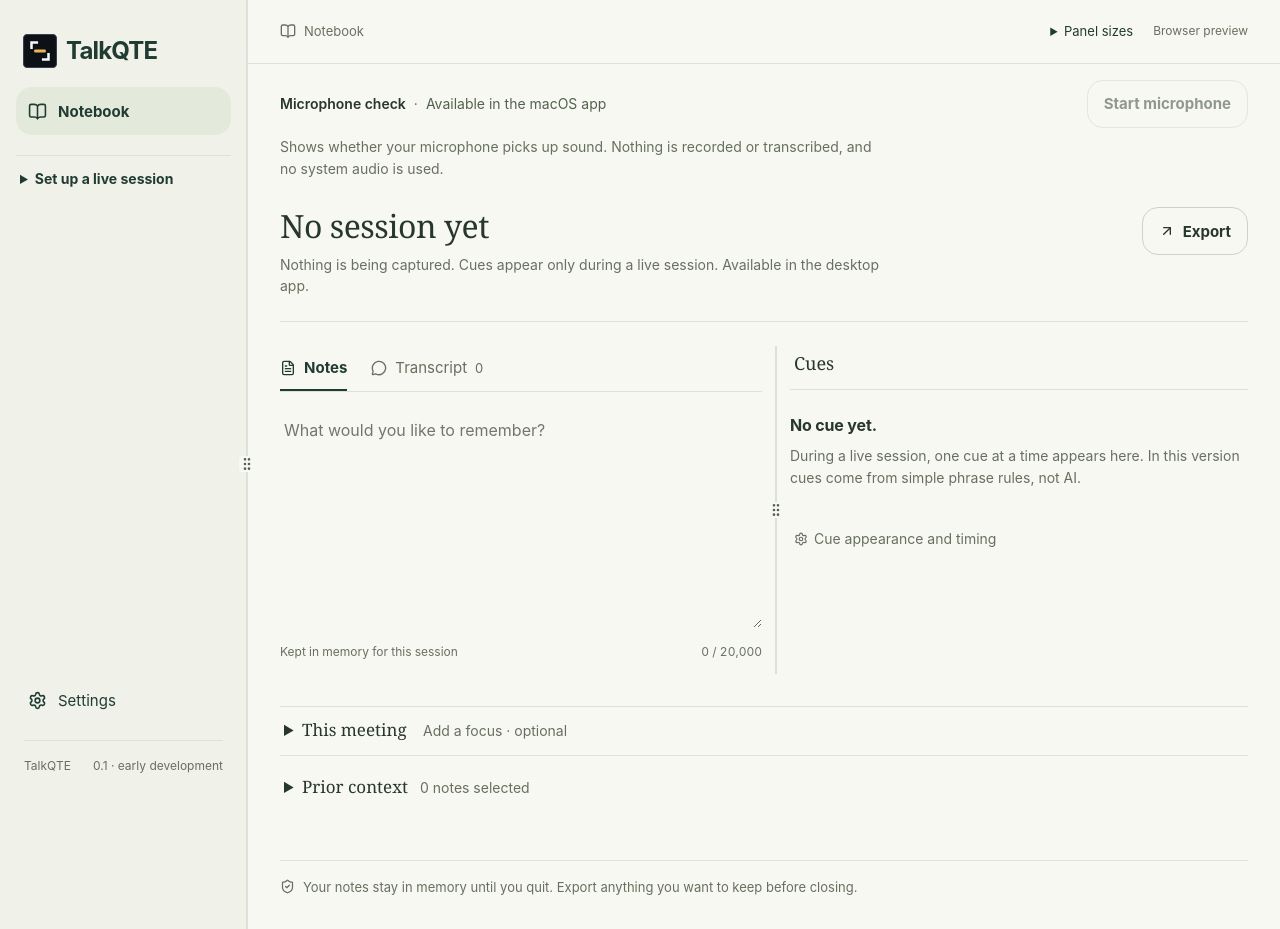
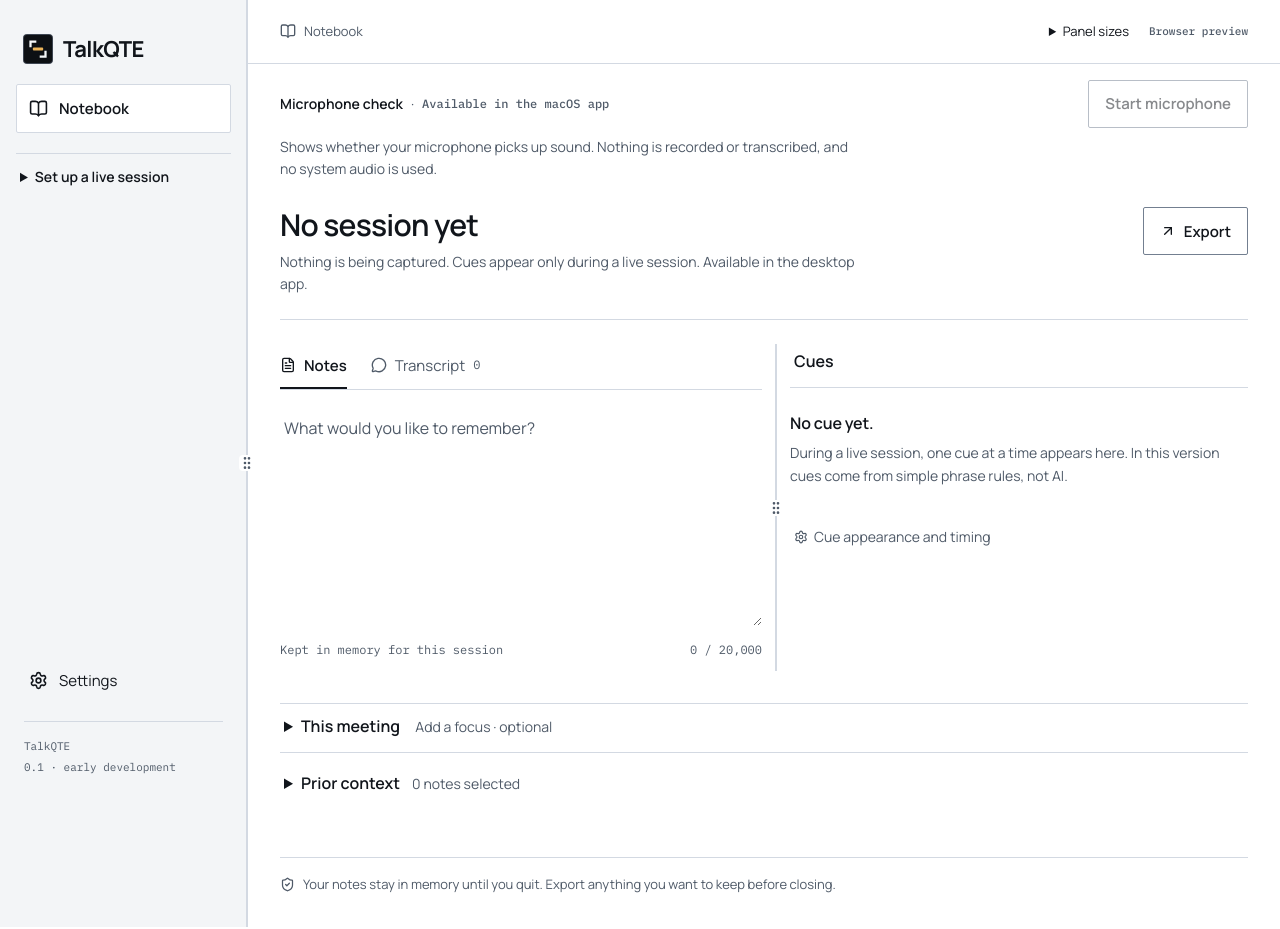
Before and after one commit to connorburgess/talkqte, a React (Vite) app: page / in a window 1280 px wide. Built offline with nearby package versions, Linux system fonts and the light colour scheme.

Commit message:
feat(brand): apply Direction C palette and typography across the app
Signed-off-by: Connor Burgess <76454557+connorburgess@users.noreply.github.com>

```diff
--- a/src/components/context-date.css
+++ b/src/components/context-date.css
@@ -13,7 +13,7 @@
   min-height: 44px;
   margin: 0;
   padding: 8px 12px;
-  border: 1px solid #bfc7b6;
+  border: 1px solid var(--border);
   border-radius: var(--radius-control);
   background: var(--paper);
   color: var(--ink);
--- a/src/components/panels.css
+++ b/src/components/panels.css
@@ -7,7 +7,7 @@
   cursor: col-resize;
   touch-action: none;
   user-select: none;
-  color: #526552;
+  color: var(--muted);
   position: relative;
   z-index: 2;
 }
@@ -19,16 +19,16 @@
   z-index: -1;
 }
 .panel-divider svg {
-  background: var(--paper, #f8f9f2);
+  background: var(--paper);
   border-radius: 4px;
 }
 .panel-divider:hover::before,
 .panel-divider:focus-visible::before,
 .panel-divider.is-dragging::before {
-  background: var(--forest);
+  background: var(--ink);
 }
 .panel-divider:focus-visible {
-  outline: 2px solid var(--forest);
+  outline: 2px solid var(--focus);
   outline-offset: -2px;
 }
 .meeting-list-content {
@@ -38,7 +38,7 @@
   min-height: 0;
   overflow-y: auto;
   scrollbar-width: thin;
-  scrollbar-color: #7b8973 transparent;
+  scrollbar-color: var(--border) transparent;
 }
 .meeting-list-content > * {
   flex-shrink: 0;
@@ -60,14 +60,14 @@
 }
 .layout-controls summary {
   cursor: pointer;
-  color: var(--forest);
+  color: var(--ink);
   padding: 12px 4px;
   min-height: 44px;
 }
 .layout-controls summary:focus-visible {
-  outline: 2px solid var(--forest);
+  outline: 2px solid var(--focus);
   outline-offset: 2px;
-  border-radius: 4px;
+  border-radius: var(--radius-control);
 }
 .layout-controls-body {
   position: absolute;
@@ -75,22 +75,22 @@
   top: 100%;
   width: 272px;
   padding: 20px;
-  background: #fffef9;
-  border: 1px solid var(--line);
-  border-radius: 12px;
-  box-shadow: 0 6px 18px #203c3218;
+  background: var(--surface);
+  border: 1px solid var(--border);
+  border-radius: var(--radius-panel);
+  box-shadow: var(--shadow);
   z-index: 10;
 }
 .layout-controls-body label {
   display: block;
-  font-weight: 650;
+  font-weight: 600;
   margin-bottom: 16px;
 }
 .layout-controls-body input[type='range'] {
   display: block;
   width: 100%;
   min-height: 44px;
-  accent-color: var(--forest);
+  accent-color: var(--ink);
 }
 .layout-controls-body p {
   color: var(--muted);
--- a/src/styles.css
+++ b/src/styles.css
@@ -46,27 +46,27 @@ a:focus-visible,
 input:focus-visible,
 textarea:focus-visible,
 select:focus-visible {
-  outline: 3px solid var(--accent);
+  outline: 3px solid var(--focus);
   outline-offset: 3px;
 }
 ::selection {
-  background: #cfdfce;
-  color: #172d2a;
+  background: var(--selection);
+  color: var(--ink);
 }
 ::placeholder {
-  color: #73766e;
+  color: var(--muted);
   opacity: 1;
 }
 * {
   scrollbar-width: thin;
-  scrollbar-color: #b4b8ac transparent;
+  scrollbar-color: var(--border) transparent;
 }
 textarea,
 input {
-  caret-color: var(--accent);
+  caret-color: var(--accent-ink);
 }
 a {
-  color: inherit;
+  color: var(--accent-ink);
   text-underline-offset: 4px;
 }
 h1,
@@ -82,18 +82,18 @@ h3 {
 }
 h1 {
   font-size: 32px;
-  font-weight: 750;
+  font-weight: 600;
   letter-spacing: -0.025em;
   line-height: 1.2;
 }
 h2 {
   font-size: 20px;
-  font-weight: 700;
+  font-weight: 600;
   line-height: 1.35;
 }
 h3 {
   font-size: 16px;
-  font-weight: 700;
+  font-weight: 600;
 }
 svg {
   flex-shrink: 0;
@@ -106,27 +106,27 @@ svg {
 .brand {
   display: flex;
   align-items: center;
-  gap: 9px;
-  font-size: 24px;
-  font-weight: 750;
-  letter-spacing: -0.035em;
+  gap: 10px;
+  font-size: 22px;
+  font-weight: 700;
+  letter-spacing: -0.025em;
   text-decoration: none;
   padding: 0 7px;
   margin-bottom: 18px;
-  color: var(--forest);
+  color: var(--ink);
 }
 .brand img {
-  width: 34px;
-  height: 34px;
+  width: 30px;
+  height: 30px;
 }
 .meeting-list nav {
   display: grid;
   margin-bottom: 20px;
 }
 .nav-item {
-  border: 0;
+  border: 1px solid transparent;
   background: transparent;
-  color: var(--forest);
+  color: var(--ink);
   display: flex;
   align-items: center;
   gap: 11px;
@@ -137,12 +137,13 @@ svg {
   text-align: left;
 }
 .nav-item:hover {
-  background: #e4eadb;
+  background: var(--hover);
 }
 .nav-item.selected {
-  background: #e4eadb;
-  color: var(--forest);
-  font-weight: 650;
+  background: var(--paper);
+  border-color: var(--line);
+  color: var(--ink);
+  font-weight: 600;
 }
 .sidebar-bottom {
   padding-top: var(--space-16);
@@ -157,12 +158,13 @@ svg {
   justify-content: space-between;
   gap: var(--space-4) var(--space-8);
   color: var(--muted);
-  font-size: 12px;
+  font-family: var(--font-mono);
+  font-size: 11px;
 }
 .meeting-list {
   width: 248px;
   border-right: 1px solid var(--line);
-  background: #f0f1e9;
+  background: var(--band);
   flex-shrink: 0;
   position: relative;
   min-height: 100vh;
@@ -179,7 +181,7 @@ svg {
   display: flex;
   align-items: center;
   justify-content: space-between;
-  color: #506146;
+  color: var(--muted);
   margin-bottom: var(--space-12);
 }
 .workspace {
@@ -203,7 +205,9 @@ svg {
   font-size: 13px;
 }
 .prototype-label {
-  font-size: 12px;
+  font-family: var(--font-mono);
+  font-size: 11px;
+  font-weight: 500;
   color: var(--muted);
 }
 .notebook-body {
@@ -220,23 +224,25 @@ svg {
   min-height: 48px;
   padding: 10px var(--space-16);
   font-size: 15px;
-  font-weight: 700;
+  font-weight: 600;
   white-space: nowrap;
 }
 .primary-button {
-  background: var(--accent);
-  color: white;
-  border: 1px solid var(--accent);
+  background: var(--btn-primary-bg);
+  color: var(--btn-primary-fg);
+  border: 1px solid var(--btn-primary-bg);
 }
 .primary-button:hover:not(:disabled) {
-  background: #8c4232;
+  background: var(--btn-primary-bg-hover);
+  border-color: var(--btn-primary-bg-hover);
 }
 .secondary-button {
   background: var(--paper);
-  border: 1px solid #cfd2c7;
+  color: var(--ink);
+  border: 1px solid var(--border);
 }
 .secondary-button:hover:not(:disabled) {
-  background: #e9ecdf;
+  background: var(--band);
 }
 .export-button {
   flex-shrink: 0;
@@ -253,7 +259,7 @@ svg {
   flex-shrink: 0;
 }
 .icon-button:hover:not(:disabled) {
-  background: #e3e7da;
+  background: var(--hover);
 }
 .session-strip {
   display: flex;
@@ -314,8 +320,10 @@ svg {
 }
 .microphone-status,
 .microphone-activity {
-  color: #52624d;
-  font-size: 14px;
+  color: var(--muted);
+  font-family: var(--font-mono);
+  font-size: 12px;
+  font-weight: 500;
 }
 .microphone-activity {
   display: inline-flex;
@@ -330,7 +338,7 @@ svg {
   max-width: 68ch;
 }
 .microphone-panel .microphone-message {
-  color: #85432e;
+  color: var(--danger);
 }
 .microphone-input {
   display: flex;
@@ -342,11 +350,11 @@ svg {
 }
 .microphone-input > p {
   margin: 0;
-  color: #52624d;
+  color: var(--muted);
 }
 .microphone-input details {
   font-size: 14px;
-  color: #52624d;
+  color: var(--muted);
 }
 .microphone-input details[open] {
   flex: 1 1 100%;
@@ -357,12 +365,12 @@ svg {
   padding: var(--space-4) 0;
 }
 .microphone-input summary:focus-visible {
-  outline: 2px solid var(--forest);
+  outline: 2px solid var(--focus);
   outline-offset: 3px;
-  border-radius: 3px;
+  border-radius: var(--radius-control);
 }
 .status-dot.active {
-  background: #326542;
+  background: var(--accent-ink);
 }
 .session-state {
   display: flex;
@@ -372,17 +380,17 @@ svg {
   min-width: 0;
 }
 .status-dot {
-  width: 9px;
-  height: 9px;
+  width: 8px;
+  height: 8px;
   flex-shrink: 0;
-  background: #7d8a70;
-  border-radius: 50%;
+  background: var(--border);
+  border-radius: 1px;
 }
 .status-dot.running {
-  background: #326542;
+  background: var(--accent-ink);
 }
 .status-dot.paused {
-  background: #986329;
+  background: var(--muted);
 }
 .session-state .status-dot {
   margin-top: 15px;
@@ -391,10 +399,10 @@ svg {
   color: var(--muted);
 }
 .session-state h1 {
-  font-family: var(--font-serif);
-  font-size: 32px;
-  font-weight: 400;
-  letter-spacing: -0.015em;
+  font-family: var(--font);
+  font-size: 30px;
+  font-weight: 600;
+  letter-spacing: -0.025em;
   line-height: 1.2;
   margin: 0;
 }
@@ -412,8 +420,9 @@ svg {
   gap: var(--space-8);
 }
 .session-clock {
+  font-family: var(--font-mono);
   font-variant-numeric: tabular-nums;
-  font-size: 14px;
+  font-size: 13px;
   margin-right: var(--space-4);
   white-space: nowrap;
 }
@@ -426,15 +435,15 @@ svg {
   cursor: pointer;
   min-height: 48px;
   padding: var(--space-12) var(--space-4);
-  color: var(--forest);
+  color: var(--ink);
   font-size: 14px;
-  font-weight: 650;
+  font-weight: 600;
 }
 .focus-disclosure > summary {
   color: var(--ink);
-  font-family: var(--font-serif);
-  font-size: 17px;
-  font-weight: 400;
+  font-family: var(--font);
+  font-size: 16px;
+  font-weight: 600;
   line-height: 1.35;
 }
 .focus-disclosure > summary span {
@@ -446,9 +455,9 @@ svg {
 }
 .focus-disclosure > summary:focus-visible,
 .setup-disclosure > summary:focus-visible {
-  outline: 3px solid var(--accent);
+  outline: 3px solid var(--focus);
   outline-offset: 2px;
-  border-radius: 4px;
+  border-radius: var(--radius-control);
 }
 .focus-disclosure[open] {
   padding-bottom: var(--space-16);
@@ -507,13 +516,14 @@ svg {
   font-size: 15px;
 }
 .tabs button[aria-selected='true'] {
-  color: var(--forest);
-  border-bottom-color: var(--forest);
-  font-weight: 650;
+  color: var(--ink);
+  border-bottom-color: var(--ink);
+  font-weight: 600;
 }
 .tabs button > span {
   color: var(--muted);
-  font-size: 13px;
+  font-family: var(--font-mono);
+  font-size: 12px;
 }
 .note-editor {
   width: 100%;
@@ -526,7 +536,7 @@ svg {
   color: var(--ink);
   line-height: 1.75;
   font-size: 16px;
-  border-radius: 4px;
+  border-radius: var(--radius-control);
 }
 .note-editor:focus-visible {
   outline-offset: 3px;
@@ -535,6 +545,7 @@ svg {
   display: flex;
   justify-content: space-between;
   gap: var(--space-12);
+  font-family: var(--font-mono);
   font-size: 12px;
   flex-wrap: wrap;
   color: var(--muted);
@@ -552,9 +563,9 @@ svg {
   color: var(--ink);
 }
 .companion-heading h2 {
-  font-family: var(--font-serif);
-  font-size: 18px;
-  font-weight: 400;
+  font-family: var(--font);
+  font-size: 16px;
+  font-weight: 600;
   line-height: 1.3;
 }
 .question-idle {
@@ -562,7 +573,7 @@ svg {
 }
 .question-idle h3 {
   font-size: 16px;
-  font-weight: 650;
+  font-weight: 600;
   letter-spacing: -0.01em;
   line-height: 1.4;
 }
@@ -583,7 +594,7 @@ svg {
 .text-button {
   border: 0;
   background: transparent;
-  color: var(--forest);
+  color: var(--accent-ink);
   padding: 0;
   text-decoration: underline;
   text-underline-offset: 4px;
@@ -593,13 +604,16 @@ svg {
   gap: 6px;
 }
 .text-button:hover {
-  color: var(--accent);
+  color: var(--ink);
 }
 .companion-settings {
   margin: var(--space-12) var(--space-4) 0;
   font-size: 14px;
   color: var(--muted);
   text-decoration: none;
+}
+.companion-settings:hover {
+  color: var(--accent-ink);
 }
 .setting .appearance-example.question-large {
   font-size: 28px;
@@ -618,7 +632,8 @@ svg {
 }
 .transcript-segment time {
   color: var(--muted);
-  font-size: 13px;
+  font-family: var(--font-mono);
+  font-size: 12px;
   font-variant-numeric: tabular-nums;
 }
 .transcript-segment p {
@@ -642,14 +657,14 @@ svg {
   min-height: 48px;
   padding: var(--space-12) var(--space-4);
   color: var(--ink);
-  font-family: var(--font-serif);
-  font-size: 17px;
-  font-weight: 400;
+  font-family: var(--font);
+  font-size: 16px;
+  font-weight: 600;
   line-height: 1.35;
 }
 .context-disclosure > summary strong {
   font-family: inherit;
-  font-weight: 400;
+  font-weight: 600;
 }
 .context-disclosure > summary span {
   margin-left: var(--space-12);
@@ -658,9 +673,9 @@ svg {
   font-weight: 400;
 }
 .context-disclosure > summary:focus-visible {
-  outline: 3px solid var(--accent);
+  outline: 3px solid var(--focus);
   outline-offset: 2px;
-  border-radius: 4px;
+  border-radius: var(--radius-control);
 }
 .context-disclosure[open] > summary {
   margin-bottom: var(--space-12);
@@ -696,7 +711,7 @@ svg {
   min-width: 0;
   min-height: 44px;
   padding: 8px 12px;
-  border: 1px solid #bfc7b6;
+  border: 1px solid var(--border);
   background: var(--paper);
   color: var(--ink);
 }
@@ -745,7 +760,7 @@ svg {
   min-height: 44px;
 }
 .context-updates [role='alert'] {
-  color: #843b2e;
+  color: var(--danger);
 }
 .context-freshness {
   display: block;
@@ -807,10 +822,10 @@ svg {
   border-radius: 8px;
 }
 .context-choices label:has(input:checked) {
-  background: var(--line);
+  background: var(--band);
 }
 .context-choices label:focus-within {
-  outline: 2px solid var(--accent);
+  outline: 2px solid var(--focus);
   outline-offset: -2px;
 }
 .context-choice-copy {
@@ -824,7 +839,7 @@ svg {
   width: 18px;
   height: 18px;
   flex-shrink: 0;
-  accent-color: var(--forest);
+  accent-color: var(--ink);
 }
 .context-preview {
   display: block;
@@ -861,9 +876,9 @@ svg {
   color: var(--muted);
 }
 .empty-inline h2 {
-  font-family: var(--font-serif);
+  font-family: var(--font);
   font-size: 20px;
-  font-weight: 400;
+  font-weight: 600;
   color: var(--ink);
   margin: var(--space-16) 0 var(--space-8);
 }
@@ -872,10 +887,10 @@ svg {
   font-size: 16px;
 }
 .settings-page h1 {
-  font-family: var(--font-serif);
-  font-size: 32px;
-  font-weight: 400;
-  letter-spacing: -0.015em;
+  font-family: var(--font);
+  font-size: 30px;
+  font-weight: 600;
+  letter-spacing: -0.025em;
   line-height: 1.2;
 }
 .setting {
@@ -891,9 +906,10 @@ svg {
 }
 .setting h2,
 .coming-next h2 {
-  font-family: var(--font-serif);
-  font-size: 20px;
-  font-weight: 400;
+  font-family: var(--font);
+  font-size: 18px;
+  font-weight: 600;
+  letter-spacing: -0.015em;
   line-height: 1.3;
 }
 .setting p {
@@ -905,7 +921,7 @@ svg {
 .setting select {
   max-width: 100%;
   background: var(--paper);
-  border: 1px solid #bfc7b6;
+  border: 1px solid var(--border);
   min-height: 44px;
   padding: 8px 28px 8px 12px;
   color: var(--ink);
@@ -917,10 +933,11 @@ svg {
 }
 .setting-control label {
   font-size: 14px;
-  font-weight: 650;
+  font-weight: 600;
 }
 .setting .setting-error {
   max-width: 16rem;
+  color: var(--danger);
 }
 .setting .appearance-example {
   font-size: 22px;
@@ -929,7 +946,7 @@ svg {
   margin-top: 20px;
 }
 .setting input:not([type='text']) {
-  accent-color: var(--forest);
+  accent-color: var(--ink);
   width: 19px;
   height: 19px;
   flex-shrink: 0;
@@ -939,7 +956,7 @@ svg {
   max-width: 100%;
   min-height: 44px;
   padding: 8px 12px;
-  border: 1px solid #bfc7b6;
+  border: 1px solid var(--border);
   border-radius: var(--radius-control);
   background: var(--paper);
   color: var(--ink);
@@ -960,7 +977,7 @@ svg {
 .model-download progress {
   width: min(100%, 24rem);
   height: 10px;
-  accent-color: var(--forest);
+  accent-color: var(--ink);
 }
 .coming-next {
   padding-top: var(--space-32);
@@ -981,23 +998,23 @@ svg {
   display: flex;
   justify-content: space-between;
   align-items: center;
-  background: #f6e3d9;
-  color: #843b2e;
+  background: var(--danger-surface);
+  color: var(--danger);
   padding: var(--space-12) var(--space-32);
   font-size: 14px;
 }
 .export-dialog {
   color: var(--ink);
-  background: var(--paper);
-  border: 1px solid #cdd4c2;
-  border-radius: var(--radius-question);
+  background: var(--surface);
+  border: 1px solid var(--border);
+  border-radius: var(--radius-panel);
   width: min(650px, calc(100vw - 32px));
   max-height: 85vh;
   padding: var(--space-24);
-  box-shadow: 0 18px 60px #18251f40;
+  box-shadow: var(--shadow-dialog);
 }
 .export-dialog::backdrop {
-  background: #182a2470;
+  background: var(--backdrop);
 }
 .dialog-heading {
   display: flex;
@@ -1005,9 +1022,9 @@ svg {
   justify-content: space-between;
 }
 .dialog-heading h2 {
-  font-family: var(--font-serif);
-  font-size: 22px;
-  font-weight: 400;
+  font-family: var(--font);
+  font-size: 20px;
+  font-weight: 600;
 }
 .export-dialog > p {
   color: var(--muted);
@@ -1017,16 +1034,14 @@ svg {
 .export-dialog pre {
   white-space: pre-wrap;
   overflow-wrap: anywhere;
-  font:
-    14px/1.7 ui-monospace,
-    monospace;
-  background: #ecefe3;
+  font: 14px/1.7 var(--font-mono);
+  background: var(--band);
   padding: 18px;
   max-height: 45vh;
   overflow: auto;
 }
 .export-dialog .export-error {
-  color: #843b2e;
+  color: var(--danger);
 }
 .dialog-actions {
   display: flex;
@@ -1046,8 +1061,8 @@ svg {
   font-size: 26px;
 }
 .floating-surface {
-  background: var(--forest);
-  color: #f2f5e9;
+  background: var(--companion-bg);
+  color: var(--companion-fg);
   display: flex;
   flex-direction: column;
   height: 100vh;
@@ -1055,8 +1070,8 @@ svg {
   padding: 6px;
 }
 .companion-shell {
-  background: var(--forest);
-  border-radius: 24px;
+  background: var(--companion-bg);
+  border-radius: 16px;
   flex: 1 1 auto;
   min-height: 0;
   display: flex;
@@ -1072,7 +1087,7 @@ svg {
   gap: 2px;
   min-height: 44px;
   padding: 0 6px 0 14px;
-  color: #8eaa95;
+  color: var(--companion-muted);
 }
 /* Kept by its bottom edge, the window has its bar at the bottom. The bar
    stays first for the keyboard and assistive technology. */
@@ -1097,26 +1112,28 @@ svg {
   flex: none;
 }
 .companion-capture.is-on {
-  color: #c5d5c7;
+  color: var(--companion-live);
 }
 .companion-bar .status-dot {
   width: 6px;
   height: 6px;
-  background: #8eaa95;
+  background: var(--companion-quiet);
 }
 .companion-bar .status-dot.active {
-  background: #b9e3a6;
+  background: var(--companion-live);
 }
 .companion-status strong {
   flex: none;
-  color: #e3edd6;
-  font-size: 13px;
-  font-weight: 700;
+  color: var(--companion-fg);
+  font-family: var(--font-mono);
+  font-size: 12px;
+  font-weight: 500;
 }
 /* A state the glyph cannot say on its own is spelled out, on one line. */
 .companion-status [role='status']:not(.visually-hidden) {
-  color: #c5d5c7;
-  font-size: 12px;
+  color: var(--companion-muted);
+  font-family: var(--font-mono);
+  font-size: 11.5px;
   line-height: 1.35;
   white-space: nowrap;
   overflow: hidden;
@@ -1131,7 +1148,7 @@ svg {
   flex-shrink: 0;
   padding: 0;
   border: 0;
-  border-radius: 12px;
+  border-radius: 6px;
   background: transparent;
   color: inherit;
   transition:
@@ -1140,16 +1157,16 @@ svg {
 }
 .companion-control:hover:not(:disabled),
 .companion-control:focus-visible {
-  color: #f2f5e9;
-  background: #39584a;
+  color: var(--companion-fg);
+  background: var(--companion-hover);
 }
 .floating-surface button:focus-visible {
-  outline: 3px solid #e4edcd;
+  outline: 3px solid var(--companion-focus);
   outline-offset: 2px;
 }
 .floating-error,
 .floating-empty {
-  color: #e9d0bf;
+  color: var(--companion-fg);
   padding: 8px 20px;
   font-size: 14px;
 }
@@ -1346,7 +1363,7 @@ svg {
   align-items: flex-start;
 }
 .setup-steps li.done strong {
-  color: #506146;
+  color: var(--muted);
 }
 .setup-mark {
   flex-shrink: 0;
@@ -1354,15 +1371,15 @@ svg {
   height: 20px;
   margin-top: 1px;
   border-radius: 999px;
-  border: 1px solid #b7c3a6;
+  border: 1px solid var(--border);
   display: inline-flex;
   align-items: center;
   justify-content: center;
-  color: #f4f4e9;
+  color: var(--ink-inverse);
 }
 .setup-steps li.done .setup-mark {
-  background: var(--forest);
-  border-color: var(--forest);
+  background: var(--ink);
+  border-color: var(--ink);
 }
 .setup-steps .text-button {
   margin-top: 4px;
@@ -1378,7 +1395,7 @@ svg {
   gap: 8px;
 }
 .suggest-focus legend {
-  font-weight: 650;
+  font-weight: 600;
   margin-bottom: 4px;
 }
 .suggest-focus button[aria-disabled='true'] {
@@ -1393,7 +1410,7 @@ svg {
 }
 .suggest-line input {
   margin-top: 4px;
-  accent-color: var(--forest);
+  accent-color: var(--ink);
   width: 19px;
   height: 19px;
   flex-shrink: 0;
--- a/src/tokens.css
+++ b/src/tokens.css
@@ -1,14 +1,64 @@
+@font-face {
+  font-family: 'Manrope Variable';
+  font-style: normal;
+  font-weight: 200 800;
+  font-display: swap;
+  src: url('/fonts/manrope-latin-wght-normal.woff2') format('woff2');
+}
+
+@font-face {
+  font-family: 'IBM Plex Mono';
+  font-style: normal;
+  font-weight: 400;
+  font-display: swap;
+  src: url('/fonts/ibm-plex-mono-latin-400-normal.woff2') format('woff2');
+}
+
+@font-face {
+  font-family: 'IBM Plex Mono';
+  font-style: normal;
+  font-weight: 500;
+  font-display: swap;
+  src: url('/fonts/ibm-plex-mono-latin-500-normal.woff2') format('woff2');
+}
+
 :root {
   --font:
-    ui-rounded, 'SF Pro Rounded', -apple-system, BlinkMacSystemFont, 'Segoe UI',
-    sans-serif;
-  --font-serif: Georgia, 'Times New Roman', serif;
-  --paper: #f8f8f2;
-  --ink: #28372c;
-  --muted: #67705f;
-  --forest: #203c32;
-  --accent: #a4513b;
-  --line: #dee2d6;
+    'Manrope Variable', -apple-system, BlinkMacSystemFont, 'Segoe UI', Roboto,
+    Helvetica, Arial, sans-serif;
+  --font-mono: 'IBM Plex Mono', ui-monospace, SFMono-Regular, Menlo, monospace;
+  --paper: #ffffff;
+  --band: #f3f5f7;
+  --surface: #ffffff;
+  --cue-surface: #f8f7f4;
+  --ink: #11151b;
+  --ink-inverse: #ffffff;
+  --muted: #4f5a68;
+  --line: #d3d9e2;
+  --border: #737f90;
+  --accent: #ebb45b;
+  --accent-ink: #875500;
+  --btn-primary-bg: #11151b;
+  --btn-primary-bg-hover: #252c36;
+  --btn-primary-fg: #ffffff;
+  --focus: #875500;
+  --selection: #f7e3be;
+  --hover: #e7ebf0;
+  --cue-fill: #875500;
+  --cue-held: #737f90;
+  --cue-asked-surface: #fdf6e9;
+  --danger: #9c3418;
+  --danger-surface: #fdf3f0;
+  --companion-bg: #0d1014;
+  --companion-fg: #f5f7fa;
+  --companion-muted: #9aa4b2;
+  --companion-quiet: #7d8a9b;
+  --companion-hover: #1e2530;
+  --companion-live: #ebb45b;
+  --companion-focus: #ebb45b;
+  --backdrop: rgba(13, 16, 20, 0.45);
+  --shadow: 0 8px 24px rgba(17, 21, 27, 0.05);
+  --shadow-dialog: 0 18px 60px rgba(13, 16, 20, 0.22);
   --space-4: 4px;
   --space-8: 8px;
   --space-12: 12px;
@@ -16,8 +66,8 @@
   --space-24: 24px;
   --space-32: 32px;
   --space-48: 48px;
-  --radius-control: 16px;
-  --radius-panel: 24px;
-  --radius-question: 28px;
+  --radius-control: 2px;
+  --radius-panel: 8px;
+  --radius-question: 8px;
   color-scheme: light;
 }
```
Also changed, not shown: src/components/cue-card.css (+29 -25 lines), src/components/processing.css (+29 -18 lines).
